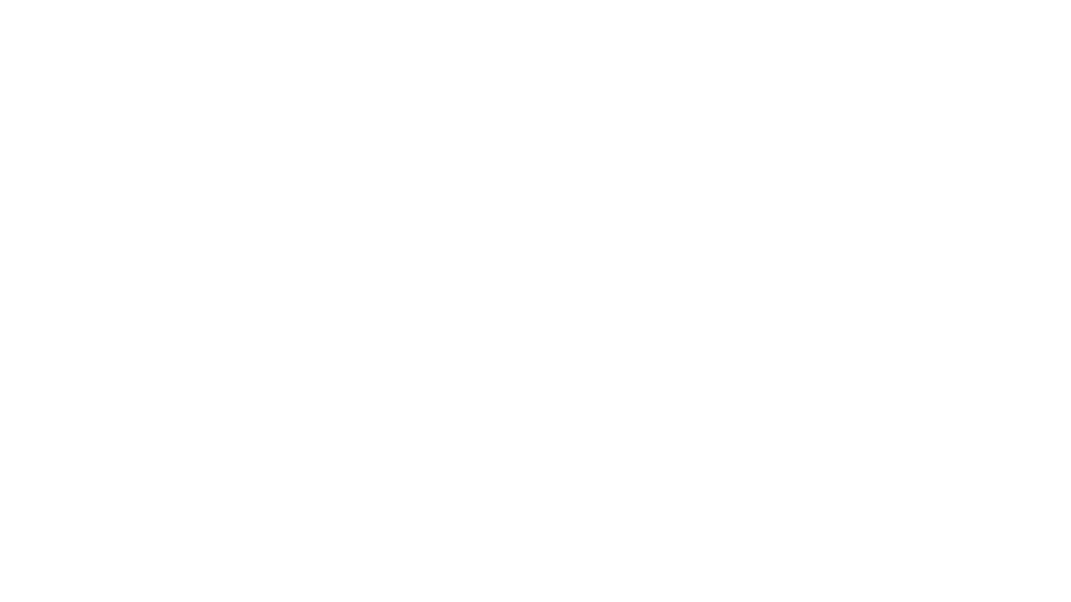
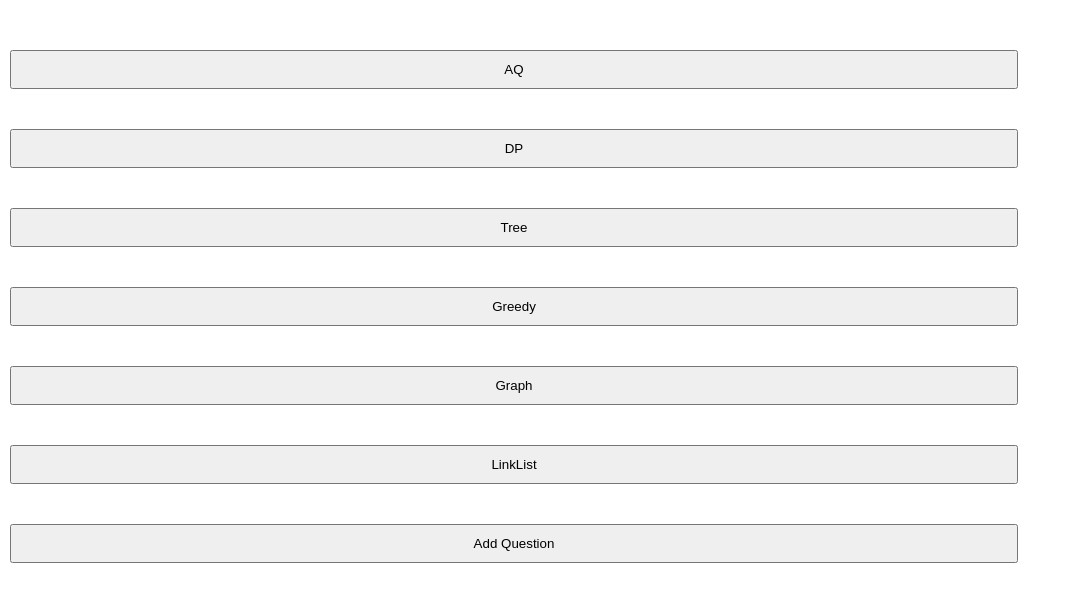
Before and after one commit to Abhishekpatel123/questionApp, a React (Create React App) app: page / in a window 1280 px wide. Shown: the top 602 px of the page, without its empty margins (0-1071 px from the left). Built offline with nearby package versions, Linux system fonts and the light colour scheme.

Commit message:
first commit1

```diff
--- a/src/App.js
+++ b/src/App.js
@@ -10,11 +10,11 @@ function App() {
     <div>
       <HashRouter basename={window.location.pathname === ""} >
         <Switch>
-          <Route exact path="/questionApp" component={Home} />
+          <Route exact path="/" component={Home} />
           {/* <Route exact path = "/questions" component = {Questions} /> */}
-          <Route exact path="/questionApp/questions/:type" component={Questions} />
-          <Route path="/questionApp/questions/question/:id" component={Question} />
-          <Route path="/questionApp/add-question" component={AddQuestion} />
+          <Route exact path="/questions/:type" component={Questions} />
+          <Route path="/questions/question/:id" component={Question} />
+          <Route path="/add-question" component={AddQuestion} />
         </Switch>
       </HashRouter>
     </div>
```
